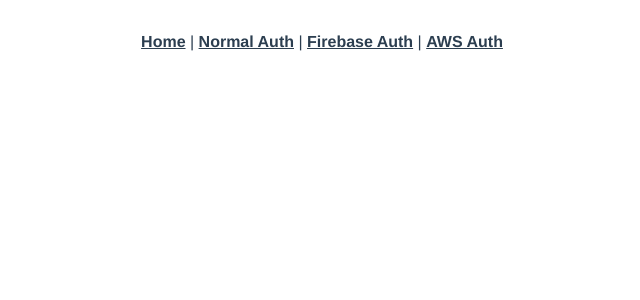
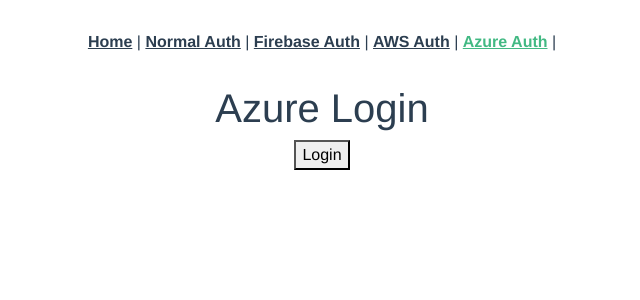
Before and after one commit to EmersonMedina/Curso-VUE-GOGODEV, a Vue app: page /auth-azure in a window 1280 px wide. Shown: the top 300 px of the page, without its empty margins (318-958 px from the left). Built offline with nearby package versions, Linux system fonts and the light colour scheme; no server answers; what aws-amplify would draw is missing.

Commit message:
Autenticacion Azure (no funcional)

```diff
--- a/package.json
+++ b/package.json
@@ -9,11 +9,15 @@
   },
   "dependencies": {
     "@aws-amplify/ui-vue": "^3.1.26",
+    "@azure/core-http": "^3.0.2",
+    "@azure/msal-browser": "^3.0.2",
+    "@azure/storage-blob": "^12.15.0",
     "@popperjs/core": "^2.11.8",
     "aws-amplify": "^5.3.9",
     "bootstrap": "^5.2.3",
     "core-js": "^3.8.3",
     "firebase": "^9.22.2",
+    "tiny-emitter": "^2.1.0",
     "vue": "^3.2.13",
     "vue-router": "^4.0.3"
   },
--- a/src/App.vue
+++ b/src/App.vue
@@ -3,7 +3,8 @@
     <router-link to="/">Home</router-link> |
     <router-link to="/auth">Normal Auth</router-link> |
     <router-link to="/auth-firebase">Firebase Auth</router-link> |
-    <router-link to="/auth-aws">AWS Auth</router-link>
+    <router-link to="/auth-aws">AWS Auth</router-link> |
+    <router-link to="/auth-azure">Azure Auth</router-link> |
   </nav>
   <router-view />
 </template>
--- /dev/null
+++ b/src/interfaces/IAuth.ts
@@ -0,0 +1,6 @@
+interface IAuth {
+    clientId: string,
+    authority: string
+}
+
+export default IAuth
--- /dev/null
+++ b/src/interfaces/IMsalConfig.ts
@@ -0,0 +1,9 @@
+import IAuth from '@/interfaces/IAuth'
+
+interface IMsalConfig {
+    auth: IAuth,
+    cache:  {
+        cacheLocation: string
+    }
+}
+export default IMsalConfig
--- a/src/router/index.ts
+++ b/src/router/index.ts
@@ -3,6 +3,7 @@
 import AuthView from "../views/AuthView.vue";
 import FirebaseAuthView from "../views/FirebaseAuthView.vue";
 import AwsAuthView from "../views/AwsAuthView.vue";
+import AzureView from "../views/AzureView.vue";
 
 const routes: Array<RouteRecordRaw> = [
   {
@@ -25,6 +26,11 @@
     name: "aws-auth",
     component: AwsAuthView,
   },
+  {
+    path: "/auth-azure",
+    name: "azure-auth",
+    component: AzureView,
+  },
 ];
 
 const router = createRouter({
--- /dev/null
+++ b/src/services/AzureService.ts
@@ -0,0 +1,37 @@
+import { ref, Ref} from 'vue'
+import IMsalConfig from '@/interfaces/IMsalConfig'
+
+class AzureService {
+    private msalConfig: Ref<IMsalConfig>
+    private accessToken: Ref<string>
+
+    constructor() {
+        this.msalConfig = ref({
+            auth: {
+                clientId: '4a6705e6-402e-4509-be2a-39ab31db9b9e',
+                authority: 'https:login.microsoftonline.com/33a93990-8bb4-4b9d-b422-4f8851217d7e'
+            },
+            cache: {
+                cacheLocation: 'localStorage'
+            },
+        })
+
+        this.accessToken = ref('')
+    }
+
+    setAccessToken(token:string): Ref<string> {
+        this.accessToken.value = token;
+        return this.accessToken
+    }
+
+    getAccessToken(): Ref<string> {
+        return this.accessToken
+    }
+
+    getMsalConfig(): Ref<IMsalConfig> {
+        return this.msalConfig
+    }
+
+}
+
+export default AzureService
--- /dev/null
+++ b/src/views/AzureView.vue
@@ -0,0 +1,36 @@
+<template>
+    <h1>Azure Login</h1>
+    <button @click="login">Login</button>
+</template>
+
+<script lang="ts">
+    import { PublicClientApplication } from '@azure/msal-browser'
+    import { defineComponent } from 'vue'
+    import AzureService from '@/services/AzureService'
+
+    export default defineComponent ({
+        name: 'AzureView',
+        data() {
+            return {
+                account: ''
+            }
+        },
+        async created() {
+            const azureService = new AzureService()
+            this.$msalInstance = new PublicClientApplication(azureService.getMsalConfig().value)
+        },
+        methods: {
+            async login() {
+                await this.$msalIstance.loginPopup({})
+                .then(() => {
+                    const myAccounts = this.$msalInstance.getAllAccounts()
+                    this.account = myAccounts[0]
+                    this.emitter.emit('login', this.account)
+                }).catch(errors => {
+                    alert(errors)
+                })
+            }
+        }
+    })
+
+</script>
```
Also changed, not shown: src/main.ts (+7 -1 lines), 1 other file (tests, documents, lock files or other folders).
